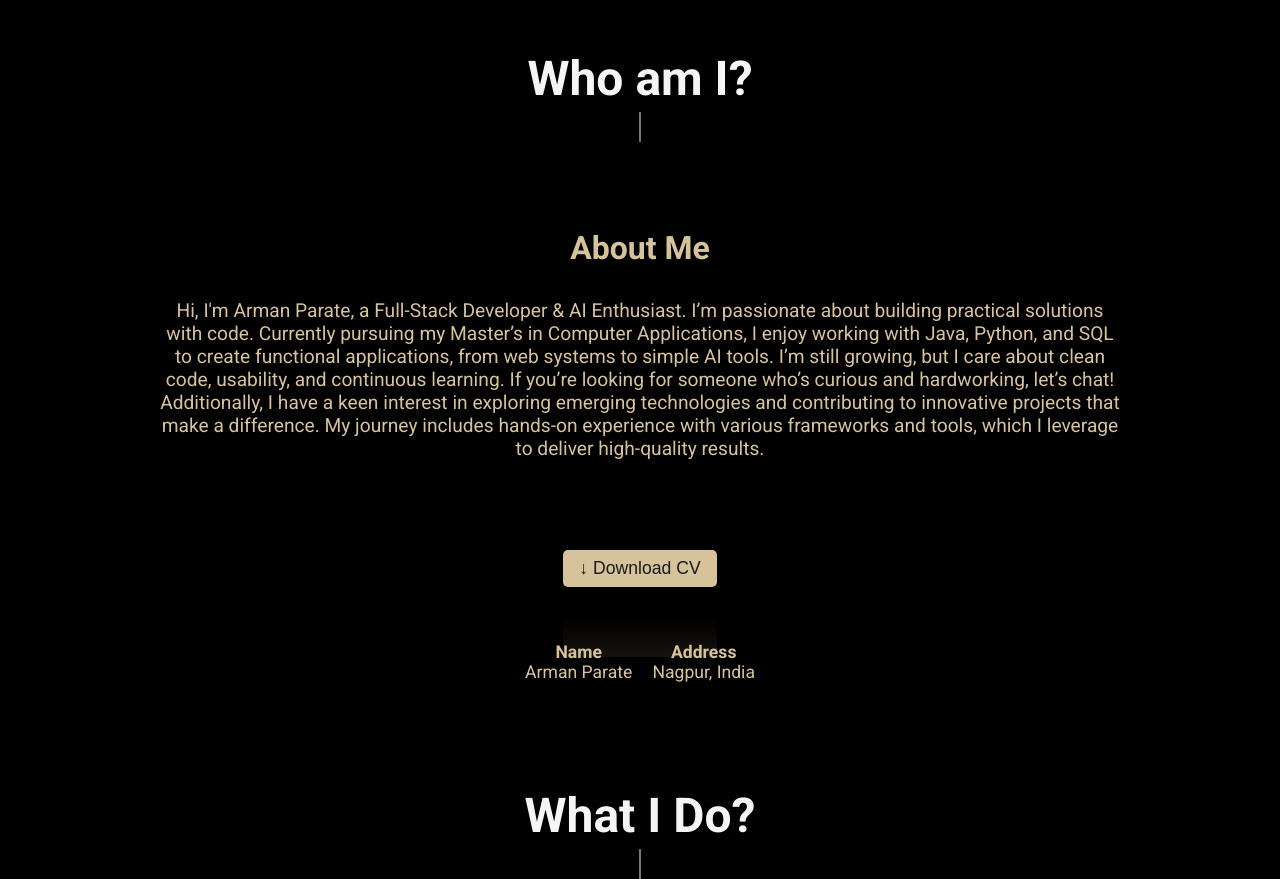
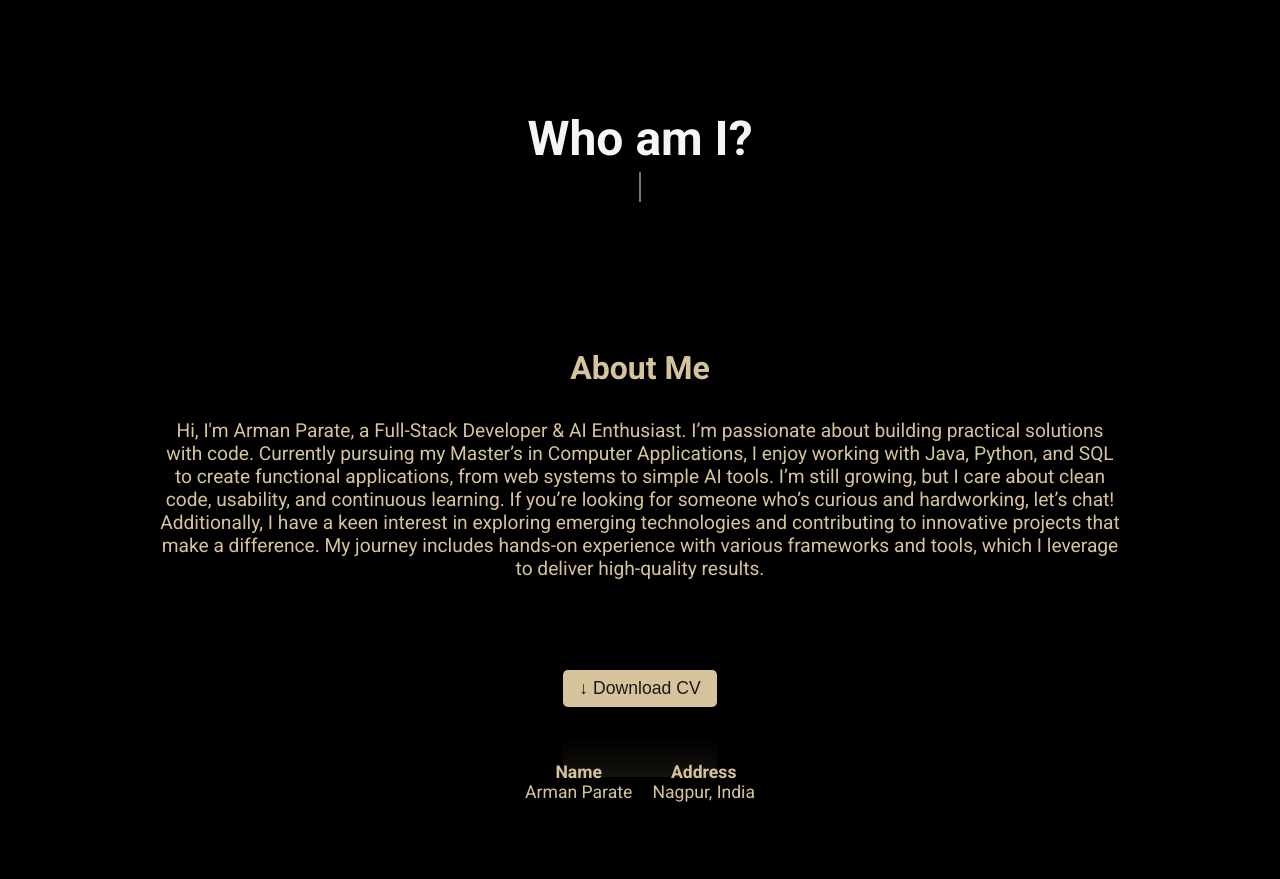
Before and after one commit to armanparate07/arman-parate-portfolio, a plain HTML site: page index.html in a window 1280 px wide. Shown: the part 920-1799 px from the top of the page. Drawn offline with nearby package versions, Linux system fonts and the light colour scheme.

Commit message:
Update styles.css

```diff
--- a/styles.css
+++ b/styles.css
@@ -177,7 +177,7 @@ nav ul li a:hover {
 
 .section-header h1, .section-header h2 {
     font-size: 3em;
-    margin: 0;
+    margin: 60px;
     position: relative;
     padding-bottom: 10px;
     display: inline-block;
```
